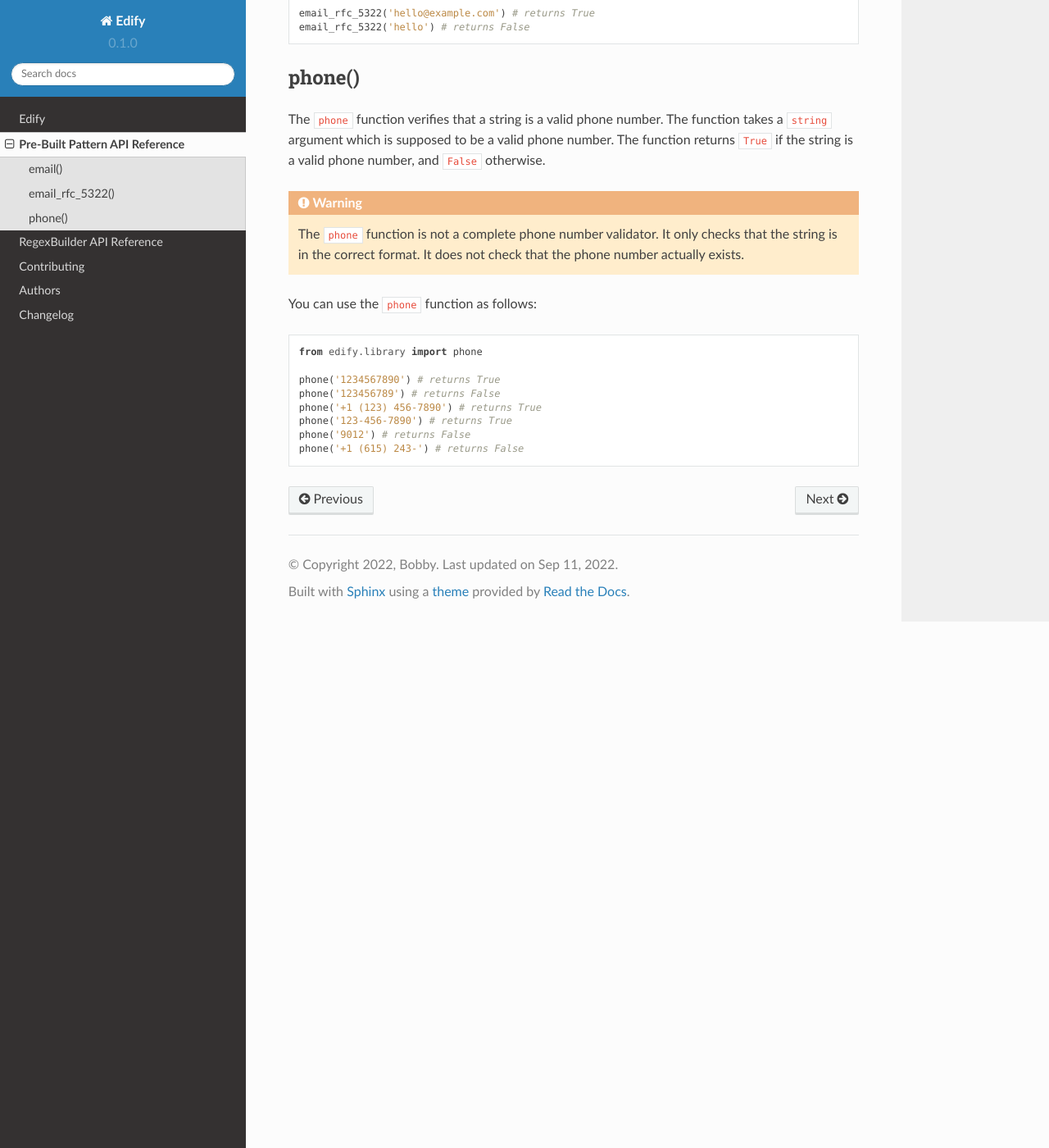
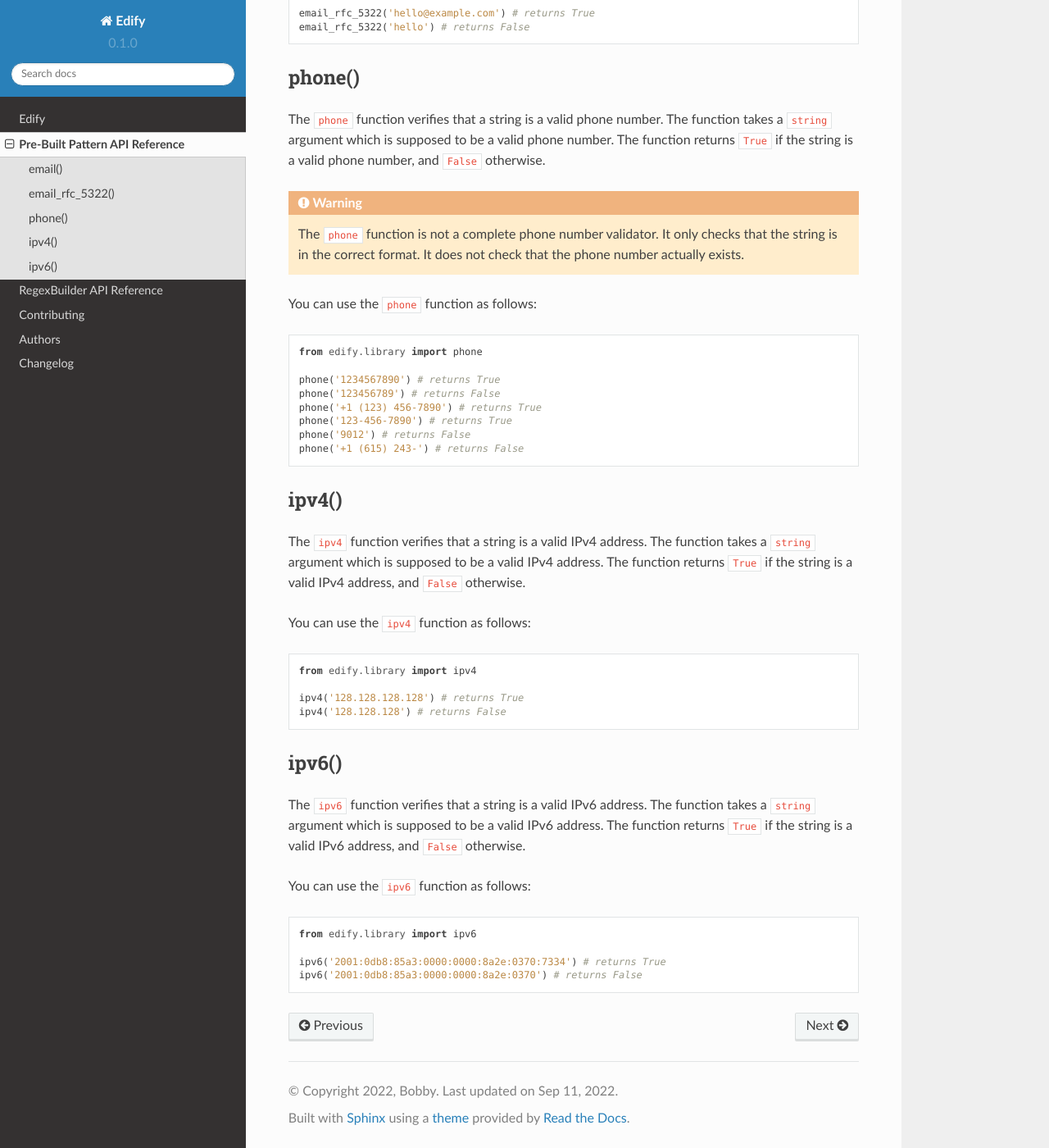
Before and after one commit to luciferreeves/edify, a Sphinx documentation site: the page built from docs/built-in/index.rst, in a window 1280 px wide and 1400 px high, scrolled down 1150 px. Shown: the whole window at 82% size. Built offline with Sphinx 7.4.7 and the Read the Docs theme 2.0.0, drawn with Linux system fonts in a browser that asks for light colours.

Commit message:
Added docs for ipv4 and ipv6

```diff
--- a/docs/built-in/index.rst
+++ b/docs/built-in/index.rst
@@ -60,3 +60,33 @@ You can use the ``phone`` function as follows:
     phone('123-456-7890') # returns True
     phone('9012') # returns False
     phone('+1 (615) 243-') # returns False
+
+
+ipv4()
+------
+
+The ``ipv4`` function verifies that a string is a valid IPv4 address. The function takes a ``string`` argument which is supposed to be a valid IPv4 address. The function returns ``True`` if the string is a valid IPv4 address, and ``False`` otherwise.
+
+You can use the ``ipv4`` function as follows:
+
+.. code-block:: python
+
+    from edify.library import ipv4
+
+    ipv4('128.128.128.128') # returns True
+    ipv4('128.128.128') # returns False
+
+
+ipv6()
+------
+
+The ``ipv6`` function verifies that a string is a valid IPv6 address. The function takes a ``string`` argument which is supposed to be a valid IPv6 address. The function returns ``True`` if the string is a valid IPv6 address, and ``False`` otherwise.
+
+You can use the ``ipv6`` function as follows:
+
+.. code-block:: python
+
+    from edify.library import ipv6
+
+    ipv6('2001:0db8:85a3:0000:0000:8a2e:0370:7334') # returns True
+    ipv6('2001:0db8:85a3:0000:0000:8a2e:0370') # returns False
```
